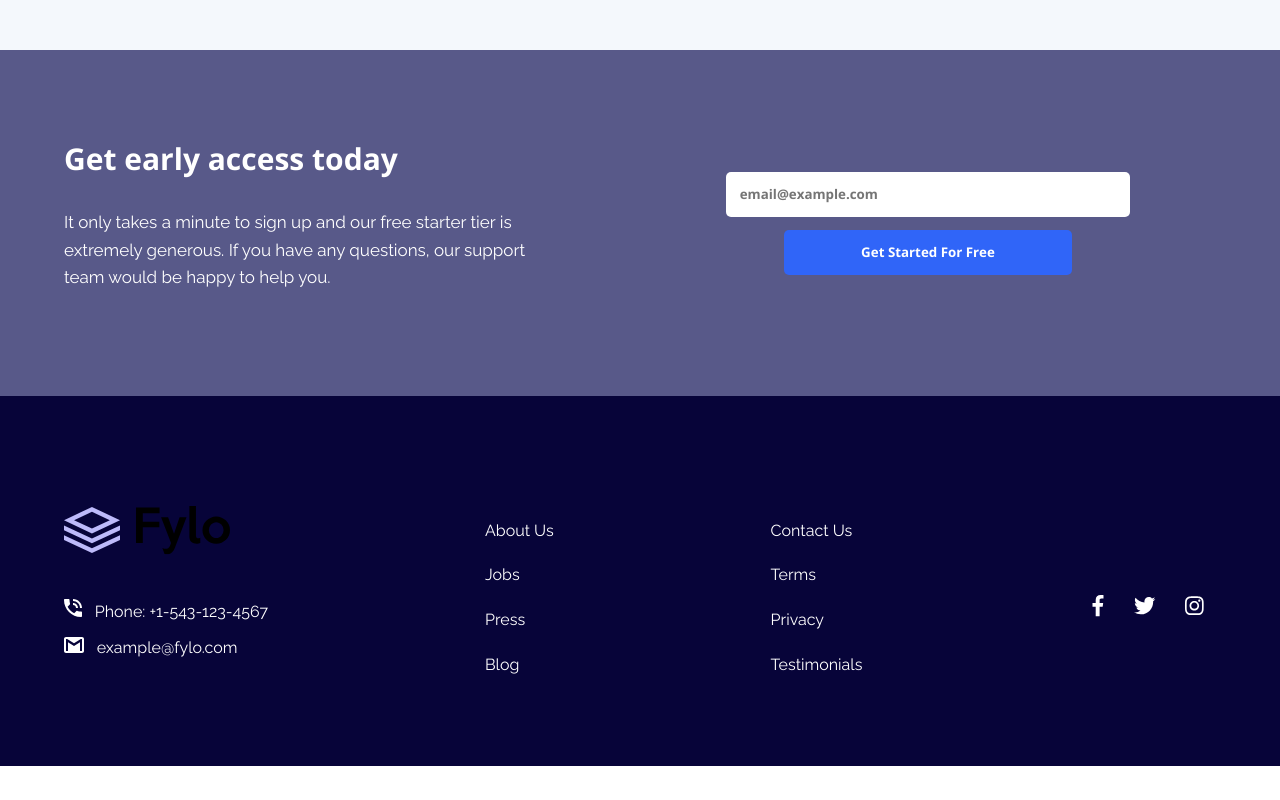
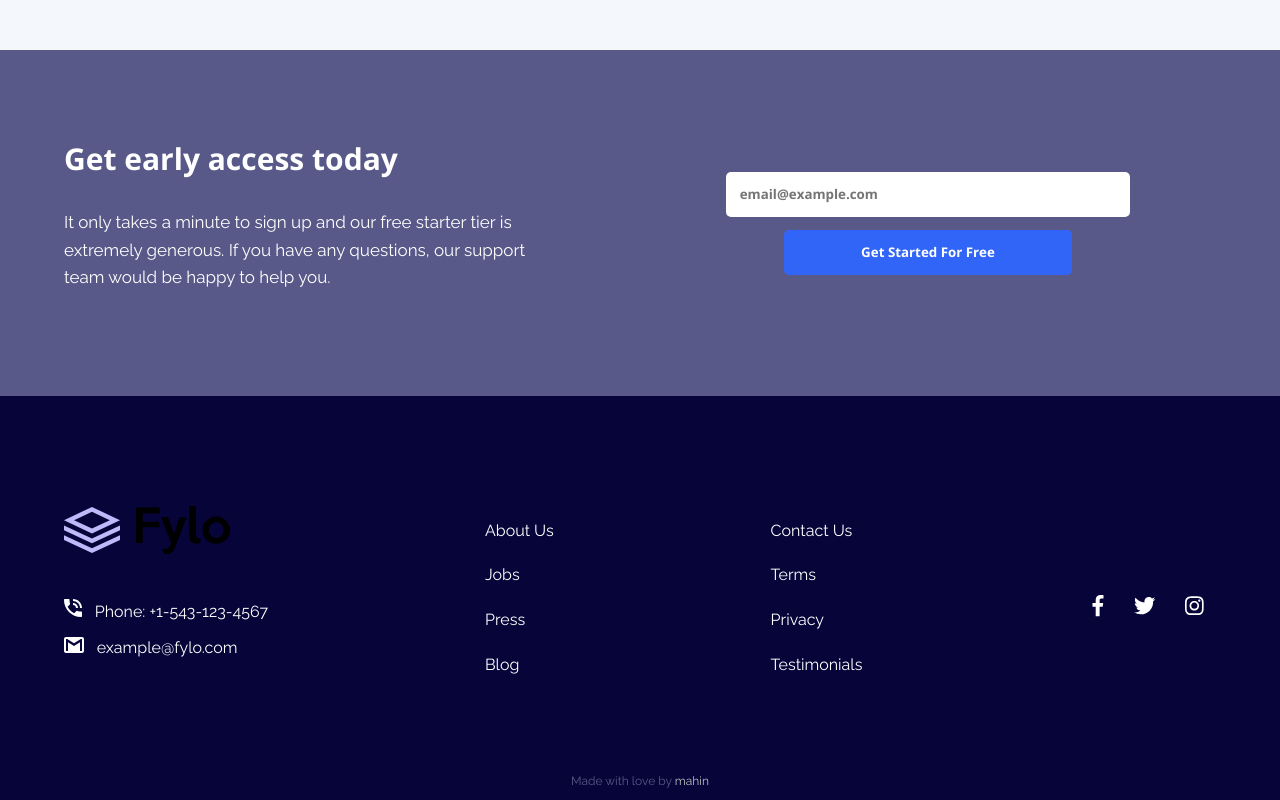
Before and after one commit to mahin-abdullah/Fylo-Landing-Page, a plain HTML site: page index.html in a window 1280 px wide. Shown: the part 1774-2574 px from the top of the page. Before the commit the page ends 2540 px from the top, so only its background shows below. Drawn offline with nearby package versions, Linux system fonts and the light colour scheme.

Commit message:
Added the developer info at the bottom of the website.

```diff
--- a/index.html
+++ b/index.html
@@ -191,6 +191,15 @@
           <i class="fab fa-instagram fa-lg"><a href="#"></a></i>
         </div>
       </div>
+
+      <div class="dev">
+        <p class="dev-title">
+          Made with love by
+          <a class="dev--info" href="https://github.com/mahin-abdullah"
+            >mahin</a
+          >
+        </p>
+      </div>
     </footer>
 
     <!-- Script Source Files -->
--- a/scss/_footer.scss
+++ b/scss/_footer.scss
@@ -1,6 +1,6 @@
 footer {
   background: $primary-clr;
-  padding: 5em 0 4em 0;
+  padding: 5em 0 0 0;
 
   .footer__logo {
     margin: 0 0 1.5em 0;
@@ -47,10 +47,35 @@ footer {
       opacity: 80%;
     }
   }
+
+  .dev {
+    font-family: $secondary-font;
+    color: $secondary-clr;
+    font-size: 12px;
+
+    display: flex;
+    justify-content: center;
+    padding: 2em 0 0 0;
+  }
+
+  .dev--info {
+    text-decoration: none;
+    color: $lgt-clr;
+  }
+
+  .dev--info:hover,
+  .dev--info:focus {
+    color: $mod-clr;
+  }
 }
 
 @media (min-width: 992px) {
   footer .footer__list .footer__item {
     padding: 0.8em 0;
   }
+
+  footer .dev {
+    padding: 5em 0 0 0;
+    font-size: 12px;
+  }
 }
```
Also changed, not shown: dist/css/main.min.css, 1 other file.
